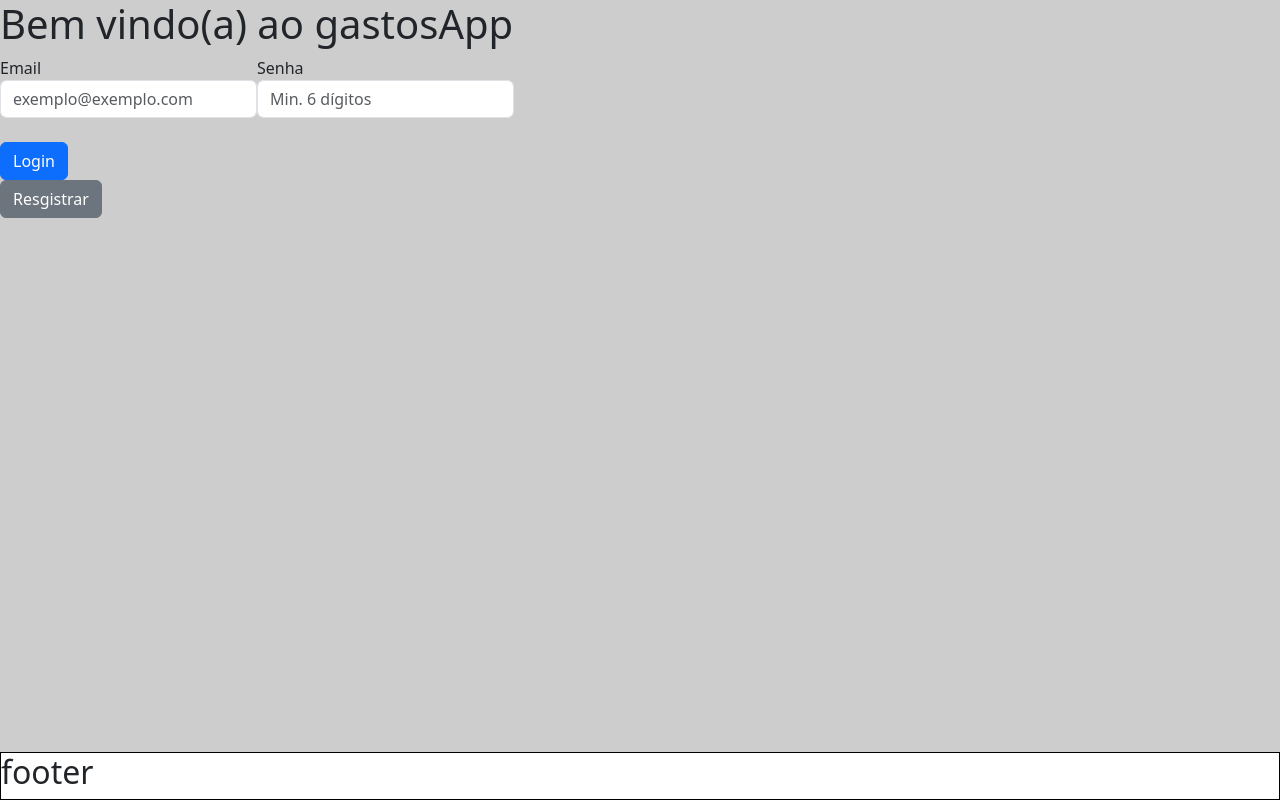
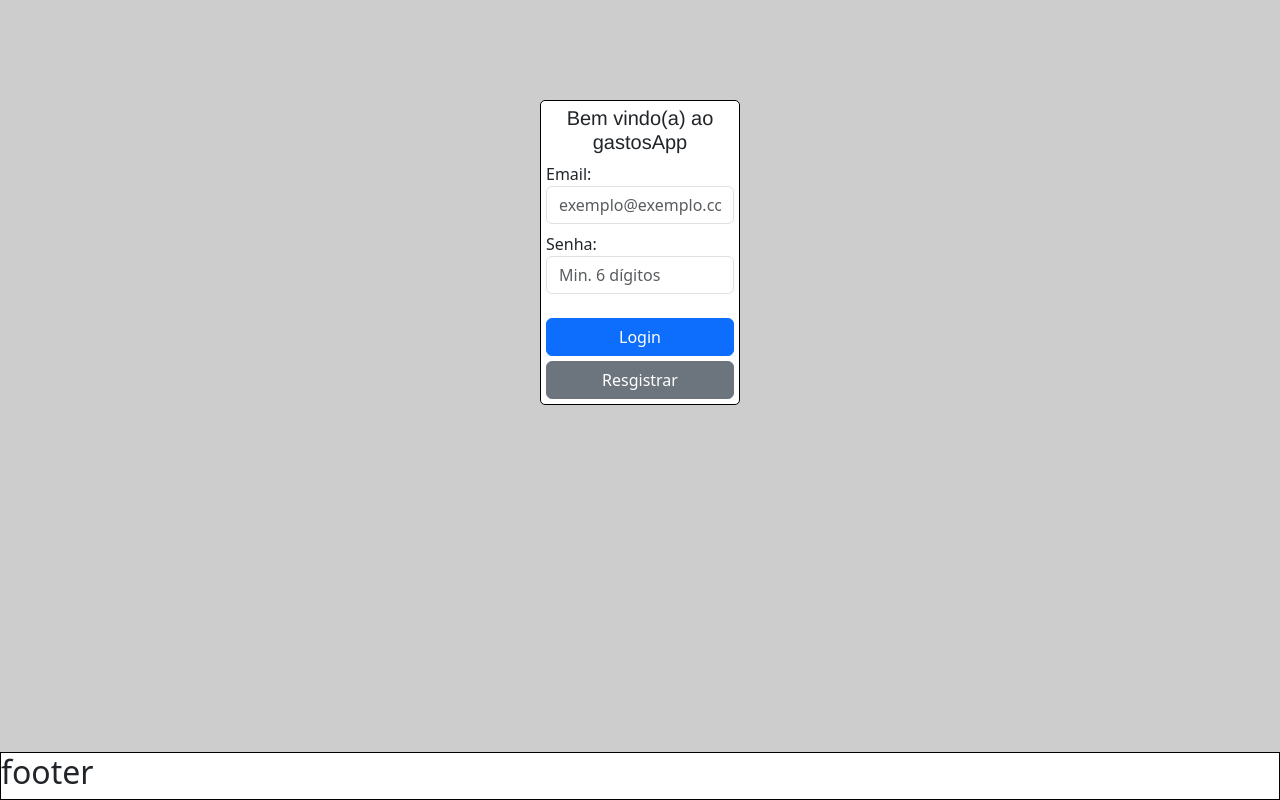
Before and after one commit to IgorBrizack/GastosApp, a React (Create React App) app in the folder frontend/: page /login in a window 1280 px wide. Built offline with nearby package versions, Linux system fonts and the light colour scheme; no server answers.

Commit message:
feat: tela de login ajustada

```diff
--- a/frontend/src/components/EmailInput.jsx
+++ b/frontend/src/components/EmailInput.jsx
@@ -4,7 +4,7 @@ import PropTypes from 'prop-types';
 function EmailInput({ setEmail }) {
   return (
     <label htmlFor="email" className="form-label">
-      Email
+      Email:
       <input
         data-testid="common_login__input-email"
         className="form-control"
--- a/frontend/src/components/LoginBtn.jsx
+++ b/frontend/src/components/LoginBtn.jsx
@@ -25,6 +25,10 @@ function LoginBtn() {
   return (
     <div>
       <button
+        style={{
+          width: '100%',
+          marginBottom: '5px',
+        }}
         className="btn btn-primary"
         type="button"
         onClick={() => login({ email, password })}
--- a/frontend/src/pages/Login.jsx
+++ b/frontend/src/pages/Login.jsx
@@ -33,7 +33,10 @@ function Login() {
 
   return (
     <>
-      <h1>Bem vindo(a) ao gastosApp</h1>
+      <div className="login-main-container">
+        <div>
+          <h1 id="login-banner-text">Bem vindo(a) ao gastosApp</h1>
+        </div>
         <div>
           <form>
             <div className="mb-3">
@@ -41,11 +44,12 @@ function Login() {
               <GenericInput
                 type="password"
                 selector="password"
-              fieldName="Senha"
+                fieldName="Senha:"
                 placeholder="Min. 6 dígitos"
                 setter={setPassword}
               />
             </div>
+            <div className="buttons-login-container">
               <LoginBtn />
               <button
                 className="btn btn-secondary"
@@ -55,11 +59,14 @@ function Login() {
                 Resgistrar
 
               </button>
+            </div>
           </form>
           { hasUser && <p> usuário inválido ou senha inválido</p> }
         </div>
+      </div>
       <Footer />
     </>
+
   );
 }
 
--- a/frontend/src/style.css
+++ b/frontend/src/style.css
@@ -102,3 +102,28 @@ tr th label p {
   border-radius: 10px;
   width: 550px;
 }
+
+.login-main-container {
+  display: flex;
+  flex-direction: column;
+  margin:  auto;
+  width: 200px;
+  border: 1px solid black;
+  padding: 5px;
+  margin-top: 100px;
+  background-color: white;
+  border-radius: 5px;
+}
+
+#login-banner-text {
+  text-align: center;
+  font-size: 20px;
+  font-family: 'Franklin Gothic Medium', 'Arial Narrow', Arial, sans-serif;
+}
+
+.buttons-login-container {
+  display: flex;
+  flex-direction: column;
+  /* width: 100px; */
+  justify-content: center;
+}
```
Lines whose indentation alone changed are shown as unchanged.
